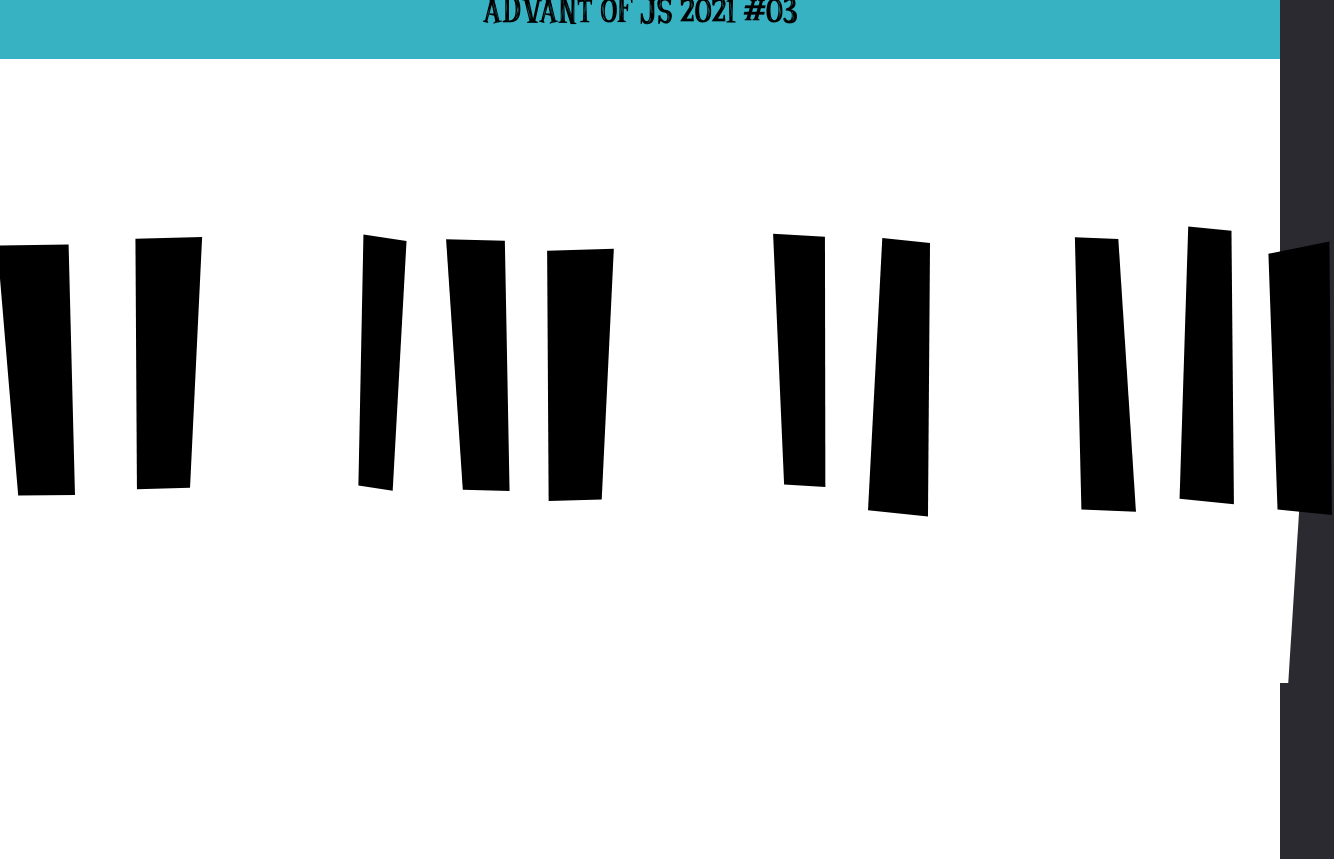
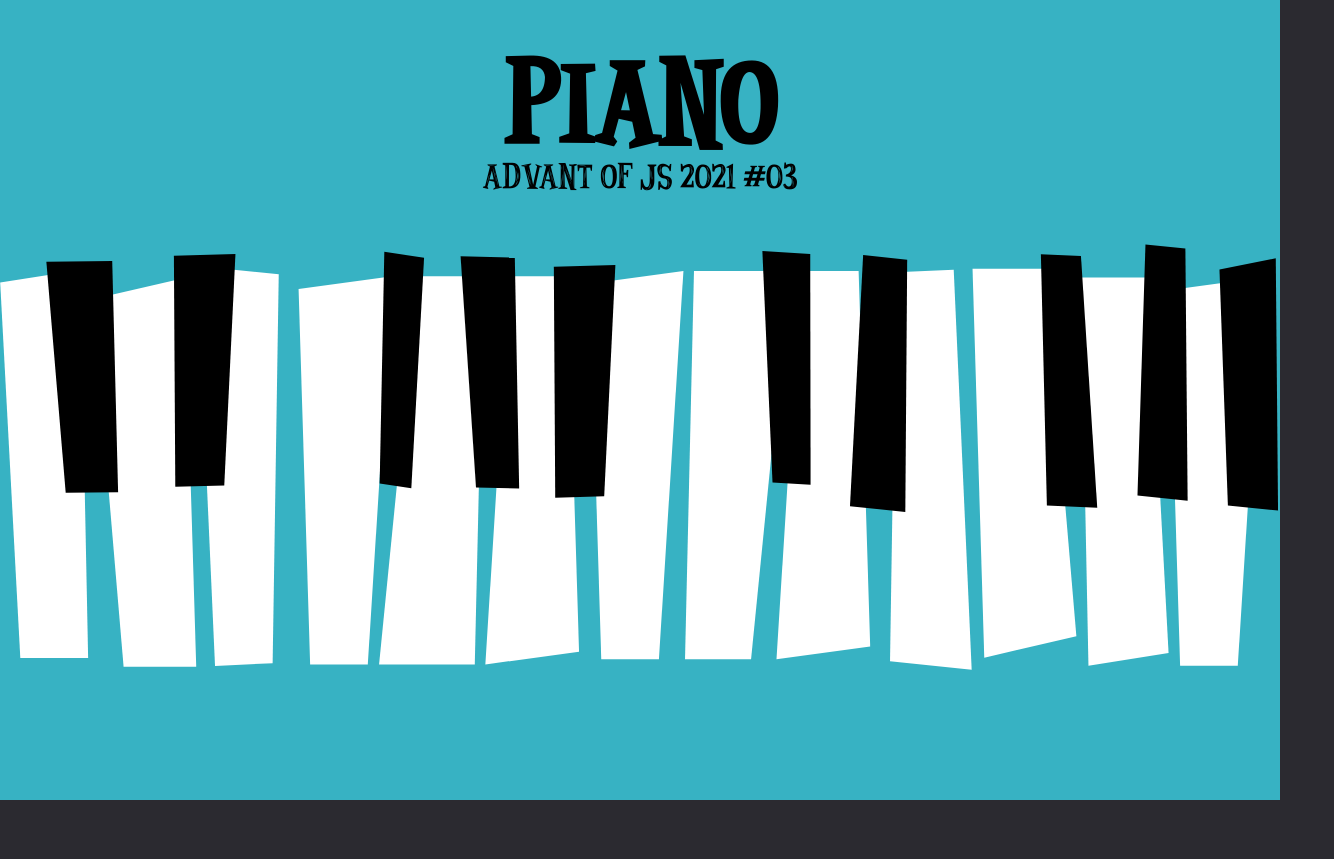
Before and after one commit to mathieu-superpose/advent-of-js, a React (Vite) app: page /piano in a window 1280 px wide. Shown: the whole page, 1334 px wide, since content can reach past the window. After the commit the page ends 800 px from the top, so only its background shows below. Built offline with nearby package versions, Linux system fonts and the light colour scheme.

Commit message:
fix css colision Keyboard

```diff
--- a/src/pages/Piano/Piano.jsx
+++ b/src/pages/Piano/Piano.jsx
@@ -1,4 +1,4 @@
-import Keyboard from './components/Keyboard'
+import PianoKeyboard from './components/PianoKeyboard'
 
 import './Piano.scss'
 
@@ -10,7 +10,7 @@ const Piano = () => {
         <h1 className="Piano__header__title">PIANO</h1>
         <p className="Piano__header__sub">ADVANT OF JS 2021 #03</p>
       </header>
-      <Keyboard />
+      <PianoKeyboard />
     </div>
   )
 }
--- a/src/pages/Piano/components/Keyboard/Keyboard.scss
+++ /dev/null
@@ -1,22 +0,0 @@
-.Keyboard {
-  width: 100vw;
-  display: flex;
-  align-items: center;
-  justify-content: center;
-}
-
-.white-keys {
- fill: white;
-}
-
-.white-keys:hover {
-  fill: #ffd200;
-}
-
-.black-keys {
-  fill: black;
-}
-
-.black-keys:hover {
-  fill: #f40082;
-}
--- /dev/null
+++ b/src/pages/Piano/components/PianoKeyboard/PianoKeyboard.scss
@@ -0,0 +1,21 @@
+.PianoKeyboard {
+  width: 100vw;
+  display: flex;
+  align-items: center;
+  justify-content: center;
+  & .white-keys {
+   fill: white;
+  }
+
+  & .white-keys:hover {
+    fill: #ffd200;
+  }
+
+  & .black-keys {
+    fill: black;
+  }
+
+  & .black-keys:hover {
+    fill: #f40082;
+  }
+}
--- a/src/pages/Piano/components/Keyboard/index.jsx
+++ b/src/pages/Piano/components/PianoKeyboard/index.jsx
@@ -23,14 +23,14 @@ import key21 from '../../assets/audios/key-21.mp3';
 import key22 from '../../assets/audios/key-22.mp3';
 import key23 from '../../assets/audios/key-23.mp3';
 
-import './Keyboard.scss'
+import './PianoKeyboard.scss'
 
-const Keyboard = () => {
+const PianoKeyboard = () => {
 
   const playSound = (audio) => new Audio(audio).play();
 
   return (
-    <div className="Keyboard">
+    <div className="PianoKeyboard">
       <svg width="1387" height="467" viewBox="0 0 1387 467" fill="none" xmlns="http://www.w3.org/2000/svg">
         {/*<!-- white keys -->*/}
         <a href="#" onClick={() => playSound(key01)}>
@@ -119,4 +119,4 @@ const Keyboard = () => {
   )
 }
 
-export default Keyboard
+export default PianoKeyboard
```
